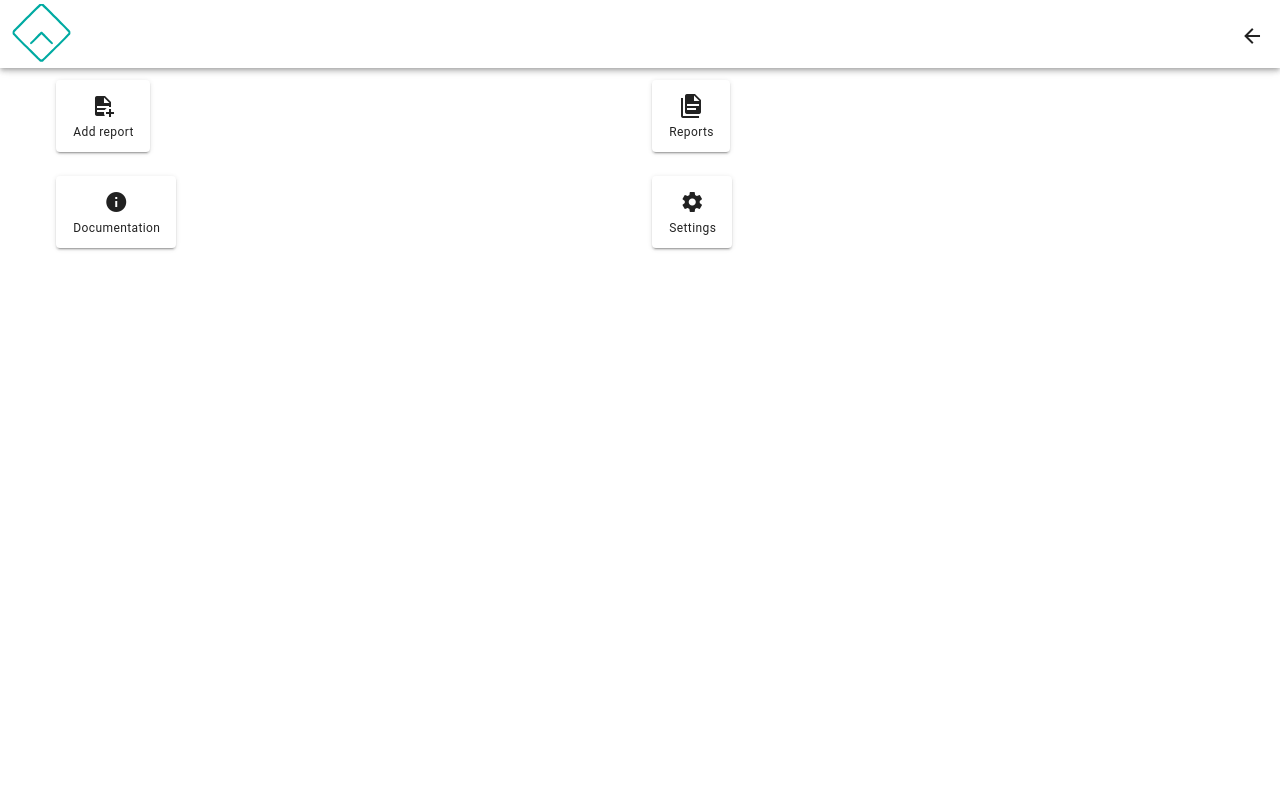
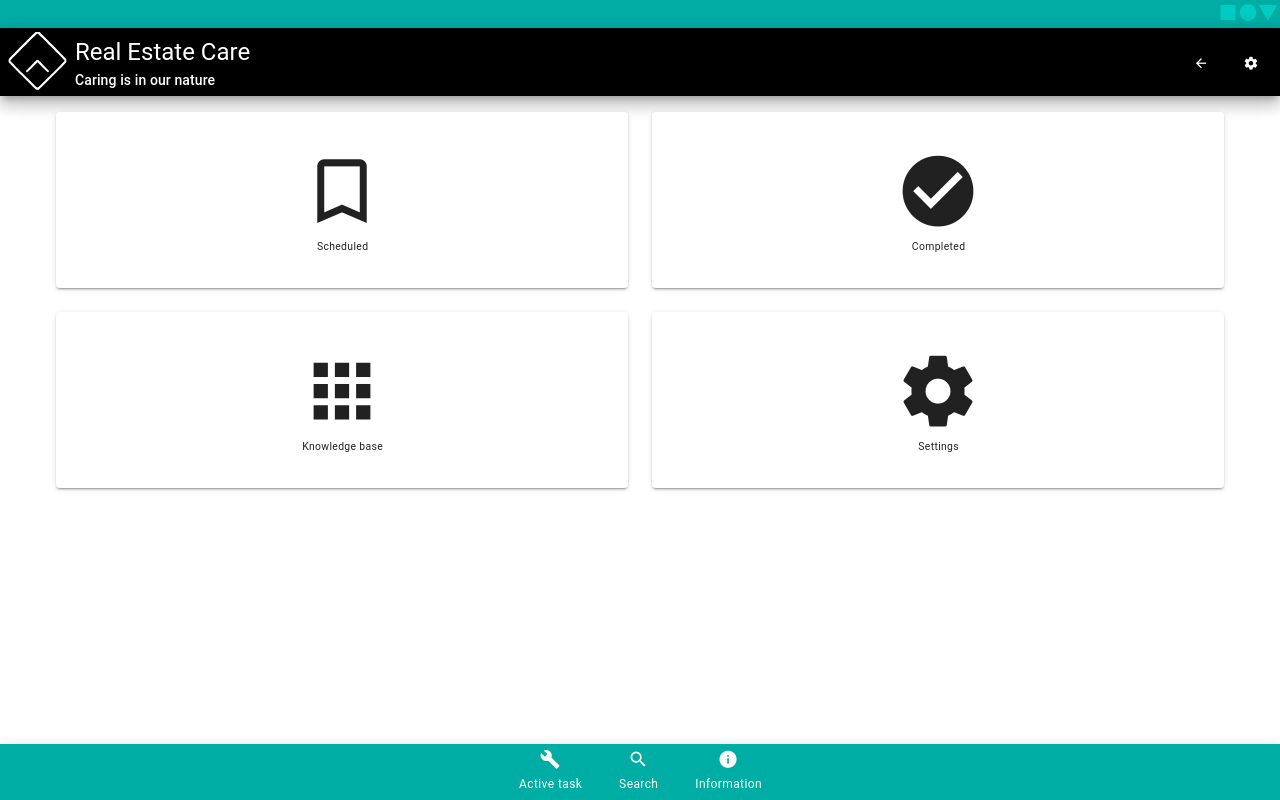
Before and after one commit to sidje96/vite_projects, a Vue app: page / in a window 1280 px wide. Built offline with nearby package versions, Linux system fonts and the light colour scheme.

Commit message:
meer styling classes toegevoegd en gezorgd dat het er op het kleinste scherm goed uit ziet

```diff
--- a/src/App.vue
+++ b/src/App.vue
@@ -1,13 +1,33 @@
 <script setup>
 import Header from './components/Header.vue';
 import Footer from './components/Footer.vue';
+import { ref } from 'vue';
 
+const color = ref("hsl(177, 100%, 40%)")
+const icons = [
+  {name: "square"},
+  {name: "circle"},
+  {name: "triangle-down"}
+  ]
 </script>
 
 <template>
   <v-app>
+    <line class="d-flex justify-end">
+      <div v-for="icon in icons" :key="icon.name">
+        <v-icon size="small" :color="color" :icon="`mdi-${icon.name}`" class="pr-1" />
+      </div>
+    </line>
     <Header />
     <router-view/>
     <Footer/>
   </v-app>
 </template>
+
+<style>
+line {
+  display: block;
+  background: hsl(177, 100%, 34%);
+  height: 28px;
+}
+</style>
--- a/src/components/Footer.vue
+++ b/src/components/Footer.vue
@@ -1,7 +1,25 @@
 <template>
-
+<v-bottom-navigation bg-color="hsl(177, 100%, 34%)" height="56">
+    <v-spacer/>
+    <v-btn :to="{name: 'ActiveTask'}" stacked>
+        <v-icon>mdi-wrench</v-icon>
+        <span class="text-caption pt-1">Active task</span>
+    </v-btn>
+    <v-btn stacked>
+        <v-icon>mdi-magnify</v-icon>
+        <span class="text-caption pt-1">Search</span>
+    </v-btn>
+    <v-btn :to="{name: 'Information'}" stacked>
+        <v-icon>mdi-information</v-icon>
+        <span class="text-caption pt-1">Information</span>
+    </v-btn>
+    <v-spacer/>
+</v-bottom-navigation>
 </template>
 
 <script setup>
 
 </script>
+
+<style scoped>
+</style>
--- a/src/components/Header.vue
+++ b/src/components/Header.vue
@@ -1,22 +1,39 @@
 <template>
-    <v-app-bar class="pt-1">
-        <v-container fluid>
-            <v-row align="center">
-                <router-link to="/">
-                    <Icon size="75" />
-                </router-link>
-                <v-spacer></v-spacer>
-                <div class="card" @click="goback" title="Page back">
-                    <v-btn icon="mdi-arrow-left" title="back"></v-btn>
-                </div>
-            </v-row>
-        </v-container>
-    </v-app-bar>
+    <v-toolbar :elevation="10" color="black" class="pt-1">
+        <router-link to="/">
+            <Icon color="white" size="75" />
+        </router-link>
+        <div class="d-flex flex-column align-xs-center">
+            <span :class="size">Real Estate Care</span>
+            <span :class="size2">Caring is in our nature</span>
+        </div>
+        <v-spacer />
+        <v-btn @click="goback" title="back" size="small"><v-icon>mdi-arrow-left</v-icon></v-btn>
+        <v-btn :to="{name: 'settings'}" title="settings" size="small"><v-icon>mdi-cog</v-icon></v-btn>
+    </v-toolbar>
 </template>
 
 <script setup>
 import { useRouter } from 'vue-router';
 import Icon from './icons/icon.vue';
+import { computed } from 'vue';
+import { useDisplay } from 'vuetify';
+
+const {name} = useDisplay()
+
+const size = computed (() => {
+    switch(name.value) {
+        case 'xs': return "text-subtitle-1"
+    }
+    return "text-h5"
+})
+
+const size2 = computed(() => {
+    switch(name.value) {
+        case 'xs': return "text-caption"
+    }
+    return "text-subtitle-2"
+})
 
 const router = useRouter()
 
@@ -25,3 +42,12 @@ function goback() {
 }
 
 </script>
+
+<style scoped>
+.text-subtitle-1 {
+    font-size: .8rem !important;
+}
+.text-caption {
+    font-size: .60rem !important;
+}
+</style>
--- a/src/router/index.js
+++ b/src/router/index.js
@@ -1,10 +1,11 @@
 import { createRouter, createWebHistory } from 'vue-router'
 import HomeView from '../views/Home.vue'
 import SettingsView from '../views/Settings.vue'
-import DocumentationView from '../views/Documentation.vue'
-import ReportsView from '../views/Reports.vue'
-import AddReportView from '../views/Add-report.vue'
-import TestView from '../views/Test.vue'
+import KnowledgeView from '../views/KnowledgeBase.vue'
+import CompletedView from '../views/Completed.vue'
+import ScheduledView from '../views/Scheduled.vue'
+import ActiveTaskView from '../views/ActiveTask.vue'
+import InformationView from '../views/Information.vue'
 
 const routes = [
   { path: '/',
@@ -17,24 +18,29 @@ const routes = [
     component: SettingsView
   },
   {
-    path: '/documentation',
-    name: 'documentation',
-    component: DocumentationView
+    path: '/knowledgebase',
+    name: 'KnowledgeBase',
+    component: KnowledgeView
   },
   {
-    path: '/reports',
-    name: 'reports',
-    component: ReportsView
+    path: '/completed',
+    name: 'Completed',
+    component: CompletedView
   },
   {
-    path: '/add-report',
-    name: 'add-report',
-    component: AddReportView
+    path: '/scheduled',
+    name: 'Scheduled',
+    component: ScheduledView
   },
   {
-    path: '/Test',
-    name: 'Test',
-    component: TestView
+    path: '/active-task',
+    name: 'ActiveTask',
+    component: ActiveTaskView
+  },
+  {
+    path: '/information',
+    name: 'Information',
+    component: InformationView
   }
 ]
 
--- a/src/views/Documentation.vue
+++ b/src/views/ActiveTask.vue
@@ -1,5 +1,5 @@
 <template>
-    <div>Documentation</div>
+    Active-task
 </template>
 
 <script setup>
--- a/src/views/Reports.vue
+++ b/src/views/Completed.vue
@@ -1,5 +1,5 @@
 <template>
-    Reports
+    Completed
 </template>
 
 <script setup>
--- /dev/null
+++ b/src/views/Information.vue
@@ -0,0 +1,11 @@
+<template>
+    Information
+</template>
+
+<script setup>
+
+</script>
+
+<style scoped>
+
+</style>
--- a/src/views/Add-report.vue
+++ b/src/views/KnowledgeBase.vue
@@ -1,5 +1,5 @@
 <template>
-    add-reports
+    <div>Knowledge base</div>
 </template>
 
 <script setup>
--- a/src/views/Test.vue
+++ b/src/views/Scheduled.vue
@@ -1,5 +1,5 @@
 <template>
-    Test
+    Scheduled
 </template>
 
 <script setup>
--- a/src/views/home.vue
+++ b/src/views/home.vue
@@ -1,30 +1,30 @@
 <template>
     <v-main>
-        <v-container>
-            <v-row rows="2">
-                <v-col sm="6">
-                    <v-btn :to="{ name: 'add-report' }" stacked>
-                        <v-icon class="mt-1">mdi-file-document-plus</v-icon>
-                        <span class="text-caption mt-1">Add report</span>
+        <v-container class="bg">
+            <v-row>
+                <v-col cols="6">
+                    <v-btn block :to="{ name: 'Scheduled' }" stacked class="fill">
+                        <v-icon class="mt-1" size="85">mdi-bookmark-outline</v-icon>
+                        <span class="text-caption mt-1">Scheduled</span>
                     </v-btn>
                 </v-col>
-                <v-col sm="6">
-                    <v-btn :to="{ name: 'reports' }" stacked>
-                        <v-icon class="mt-1">mdi-file-document-multiple</v-icon>
-                        <span class="text-caption mt-1">Reports</span>
+                <v-col cols="6">
+                    <v-btn block :to="{ name: 'Completed' }" stacked class="fill">
+                        <v-icon class="mt-1" size="85">mdi-check-circle</v-icon>
+                        <span class="text-caption mt-1">Completed</span>
                     </v-btn>
                 </v-col>
             </v-row>
-            <v-row rows="2">
-                <v-col sm="6">
-                    <v-btn :to="{ name: 'documentation' }" stacked>
-                        <v-icon class="mt-1">mdi-information</v-icon>
-                        <span class="text-caption mt-1">Documentation</span>
+            <v-row>
+                <v-col>
+                    <v-btn block :to="{ name: 'KnowledgeBase' }" stacked class="fill">
+                        <v-icon class="mt-1" size="85">mdi-apps</v-icon>
+                        <span class="text-caption mt-1">Knowledge base</span>
                     </v-btn>
                 </v-col>
-                <v-col sm="6">
-                    <v-btn :to="{ name: 'settings' }" stacked>
-                        <v-icon class="mt-1">mdi-cog</v-icon>
+                <v-col>
+                    <v-btn block :to="{ name: 'settings' }" stacked class="fill">
+                        <v-icon class="mt-1" size="85">mdi-cog</v-icon>
                         <span class="text-caption mt-1">Settings</span>
                     </v-btn>
                 </v-col>
@@ -36,3 +36,21 @@
 <script setup>
 
 </script>
+
+<style scoped>
+.bg {
+    height: 500px;
+}
+
+.v-row {
+    height: 200px;
+}
+
+.fill {
+    min-height: 100%;
+}
+
+.text-caption {
+    font-size: .65rem !important;
+}
+</style>
```
